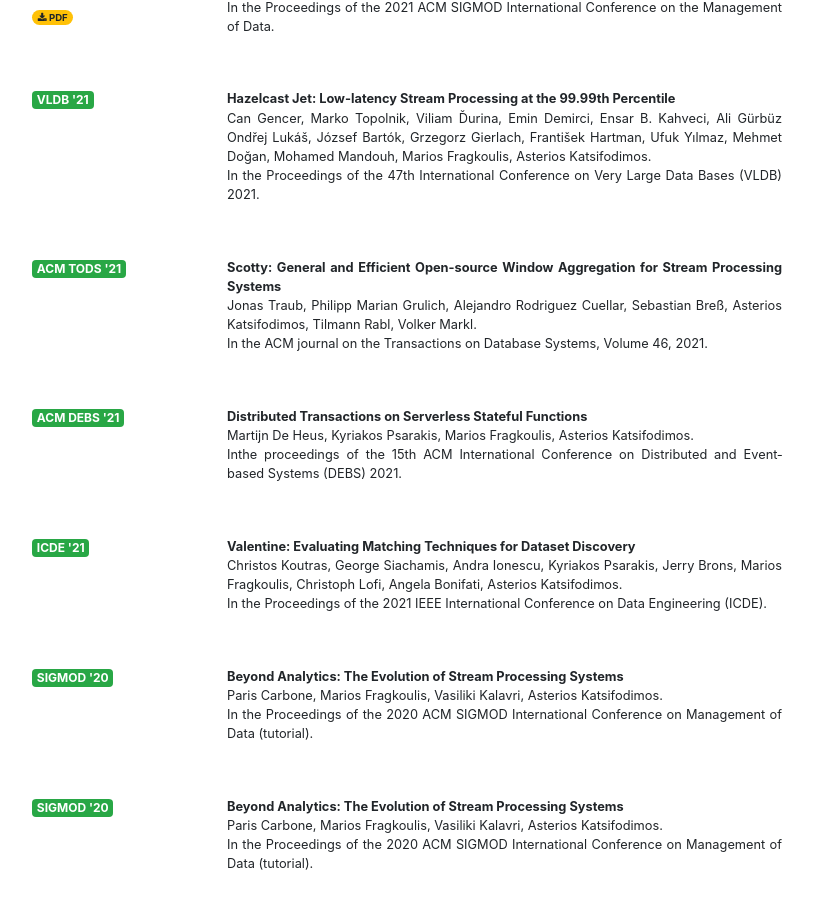
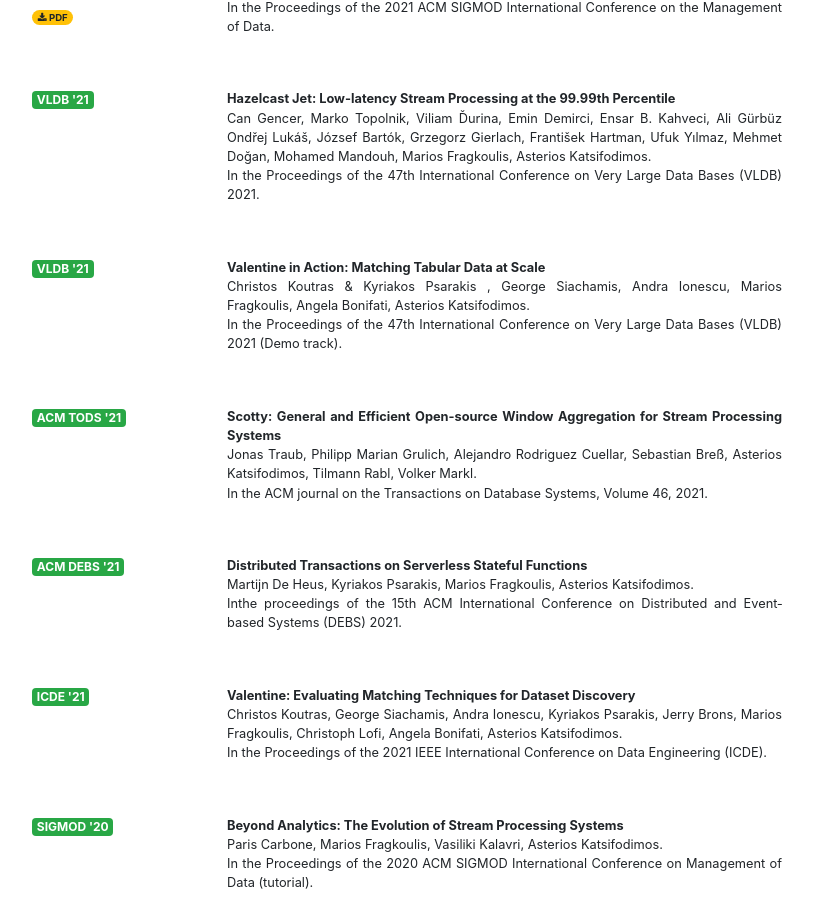
Before and after one commit to omoultosEthTuDelft/web, a Jekyll site: the page built from publications/index.md, in a window 1280 px wide and 900 px high, scrolled down 217 px. Shown: the whole window, without its empty margins (233-1046 px from the left). Built offline with Jekyll 4.4.1, drawn with Linux system fonts in a browser that asks for light colours; nearby versions of some CDN libraries.

Commit message:
picture and news

```diff
--- a/publications/index.md
+++ b/publications/index.md
@@ -6,11 +6,11 @@
 
   - { label: "SIGMOD '21", title: "Clonos: Consistent Causal Recovery for Highly-Available Streaming Dataflows", pdf: "assets/publications/clonos-sigmod2021.pdf", authors: "Pedro Fortunato Silvestre, Marios Fragkoulis, Diomidis Spinellis, Asterios Katsifodimos", venue: "In the Proceedings of the 2021 ACM SIGMOD International Conference on the Management of Data"}
   - { label: "VLDB '21", title: "Hazelcast Jet: Low-latency Stream Processing at the 99.99th Percentile", authors: "Can Gencer, Marko Topolnik, Viliam Ďurina, Emin Demirci, Ensar B. Kahveci, Ali Gürbüz Ondřej Lukáš, József Bartók, Grzegorz Gierlach, František Hartman, Ufuk Yılmaz, Mehmet Doğan, Mohamed Mandouh, Marios Fragkoulis, Asterios Katsifodimos", venue: "In the Proceedings of the 47th International Conference on Very Large Data Bases (VLDB) 2021"}
+  - { label: "VLDB '21", title: "Valentine in Action: Matching Tabular Data at Scale", authors: "Christos Koutras &amp; Kyriakos Psarakis , George Siachamis, Andra Ionescu,  Marios Fragkoulis, Angela Bonifati, Asterios Katsifodimos", venue: "In the Proceedings of the 47th International Conference on Very Large Data Bases (VLDB) 2021 (Demo track)"}
   - { label: "ACM TODS '21", title: "Scotty: General and Efficient Open-source Window Aggregation for Stream Processing Systems", authors: "Jonas Traub, Philipp Marian Grulich, Alejandro Rodriguez Cuellar, Sebastian Breß, Asterios Katsifodimos, Tilmann Rabl, Volker Markl", venue: "In the ACM journal on the Transactions on Database Systems, Volume 46, 2021"}
   - { label: "ACM DEBS '21", title: "Distributed Transactions on Serverless Stateful Functions", authors: "Martijn De Heus, Kyriakos Psarakis, Marios Fragkoulis, Asterios Katsifodimos", venue: "Inthe proceedings of the 15th ACM International Conference on Distributed and Event‐based Systems (DEBS) 2021"}
   - { label: "ICDE '21", title: "Valentine: Evaluating Matching Techniques for Dataset Discovery", authors: "Christos Koutras, George Siachamis, Andra Ionescu, Kyriakos Psarakis, Jerry Brons,  Marios Fragkoulis, Christoph Lofi, Angela Bonifati, Asterios Katsifodimos", venue: "In the Proceedings of the 2021 IEEE International Conference on Data Engineering (ICDE)"}
   - { section: true, title: "2020" }
-  - { label: "SIGMOD '20", title: "Beyond Analytics: The Evolution of Stream Processing Systems", authors: "Paris Carbone, Marios Fragkoulis, Vasiliki Kalavri, Asterios Katsifodimos", venue: "In the Proceedings of the 2020 ACM SIGMOD International Conference on Management of Data (tutorial)"}
   - { label: "SIGMOD '20", title: "Beyond Analytics: The Evolution of Stream Processing Systems", authors: "Paris Carbone, Marios Fragkoulis, Vasiliki Kalavri, Asterios Katsifodimos", venue: "In the Proceedings of the 2020 ACM SIGMOD International Conference on Management of Data (tutorial)"}
   - { label: "SEAS @EDBT '20", title: "REMA: Graph Embeddings-based Relational Schema Matching", authors: "Christos Koutras, Marios Fragkoulis, Asterios Katsifodimos, Christoph Lofi", venue: "SEA Data workshop colocated with EDBT 2020"}
   - { section: true, title: "2019" }
```
Also changed, not shown: index.md (+3 -2 lines), 1 other file.
